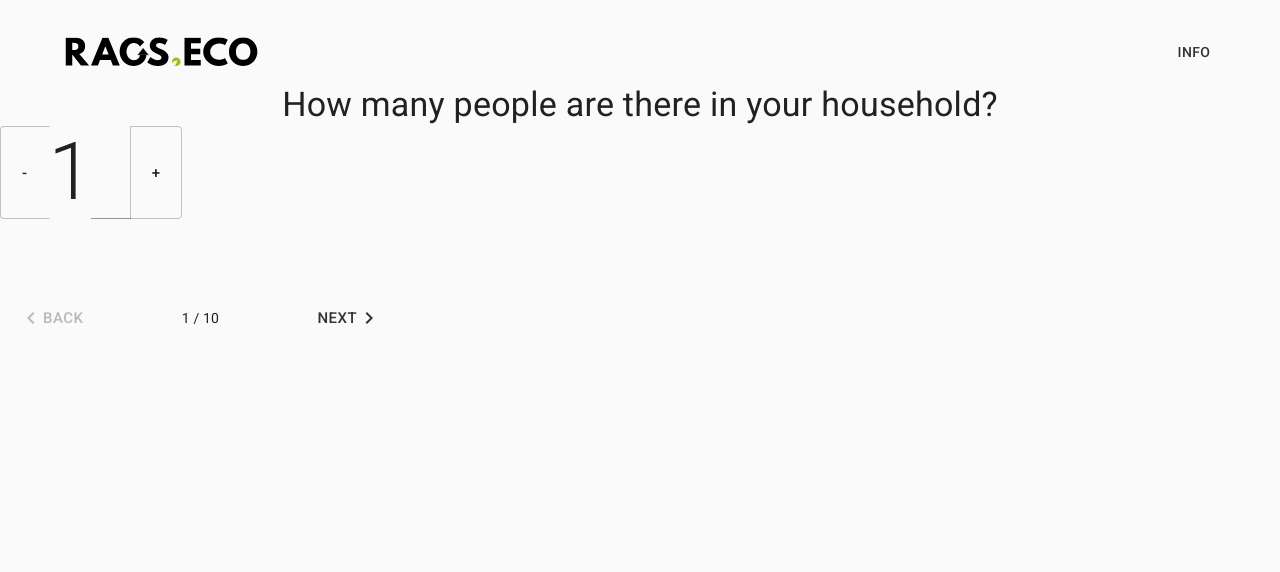
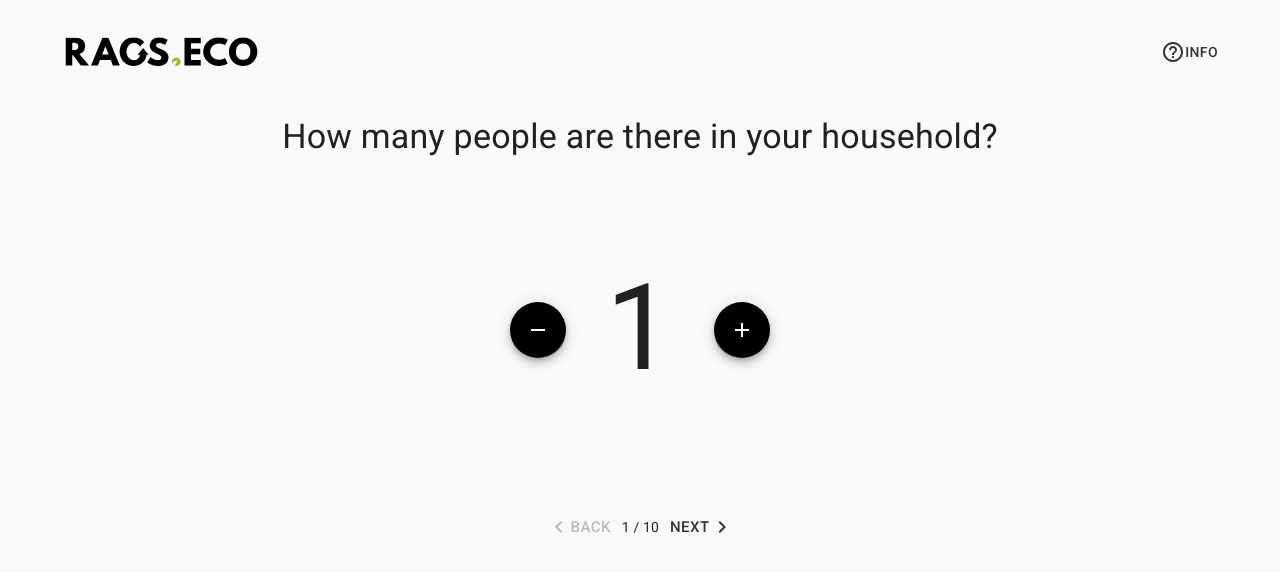
Before and after one commit to maiconburn/rags-calculator, a Next.js app: page / in a window 1280 px wide. Shown: the top 572 px of the page. Built offline with nearby package versions, Linux system fonts and the light colour scheme.

Commit message:
css index page

```diff
--- a/components/ButtonIncrementDecrement.js
+++ b/components/ButtonIncrementDecrement.js
@@ -1,32 +1,42 @@
 import React from "react";
-import Button from "@material-ui/core/Button";
-import ButtonGroup from "@material-ui/core/ButtonGroup";
+import Grid from "@material-ui/core/Grid";
 import Typography from "@material-ui/core/Typography";
-import Input from "@material-ui/core/Input";
+import Fab from "@material-ui/core/Fab";
+import AddIcon from "@material-ui/icons/Add";
+import RemoveIcon from "@material-ui/icons/Remove";
+import styles from "../styles/components/ButtonIncrementDecrement.module.scss";
 
-class ButtonIncrementDecrement extends React.Component {
-  state = { counter: 1 };
+export default function ButtonIncrementDecrement() {
+  const [counter, setCounter] = React.useState(1);
 
-  handleIncrement = () => {
-    this.setState((state) => ({ counter: state.counter + 1 }));
+  const handleIncrement = () => {
+    setCounter((counter) => counter + 1);
   };
 
-  handleDecrement = () => {
-    this.setState((state) => ({ counter: state.counter - 1 }));
+  const handleDecrement = () => {
+    setCounter((counter) => counter - 1);
   };
-  render() {
-    const displayCounter =
-      this.state.counter <= 0 ? (this.state.counter = 1) : this.state.counter;
-
-    return (
-      <ButtonGroup size="large" aria-label="large outlined button group">
-        <Button onClick={this.handleDecrement}>-</Button>
-        <Typography variant="h1">{displayCounter}</Typography>
-        <Input type="hidden" value={displayCounter} name="numberOfPeople" />
-        <Button onClick={this.handleIncrement}>+</Button>
-      </ButtonGroup>
-    );
-  }
+  return (
+    <Grid container>
+      <Fab
+        size="large"
+        color="secondary"
+        onClick={handleDecrement}
+        aria-label="add"
+        className={styles.ButtonIncrement}
+      >
+        <RemoveIcon />
+      </Fab>
+      <Typography className={styles.Counter}>{counter}</Typography>
+      <Fab
+        size="large"
+        color="secondary"
+        onClick={handleIncrement}
+        aria-label="add"
+        className={styles.ButtonDecrement}
+      >
+        <AddIcon />
+      </Fab>
+    </Grid>
+  );
 }
-
-export default ButtonIncrementDecrement;
--- a/components/NavBar.js
+++ b/components/NavBar.js
@@ -9,6 +9,7 @@ import Menu from "@material-ui/core/Menu";
 import MoreIcon from "@material-ui/icons/MoreVert";
 import ButtonActive from "../components/ButtonActive";
 import ButtonMobileActive from "../components/ButtonMobileActive";
+import HelpOutlineIcon from "@material-ui/icons/HelpOutline";
 import styles from "../styles/components/NavBar.module.scss";
 import { useRouter } from "next/router";
 
@@ -74,7 +75,7 @@ export default function NavBar() {
           color="inherit"
           href="/info"
         >
-          Info
+          <HelpOutlineIcon /> Info
         </ButtonMobileActive>
       </MenuItem>
     </Menu>
@@ -98,7 +99,7 @@ export default function NavBar() {
               color="inherit"
               href="/info"
             >
-              Info
+              <HelpOutlineIcon /> Info
             </ButtonActive>
           </div>
           <div className={classes.sectionMobile}>
--- a/pages/index.js
+++ b/pages/index.js
@@ -1,30 +1,35 @@
 import React from "react";
+import Grid from "@material-ui/core/Grid";
+import Box from "@material-ui/core/Box";
 import NumberOfPeople from "../components/questions/NumberOfPeople";
 import ButtonIncrementDecrement from "../components/ButtonIncrementDecrement";
 import NavBar from "../components/NavBar";
 import Stepper from "../components/Steeper";
-import { useForm, Controller } from "react-hook-form";
 
 export default function Index() {
-  const { control, handleSubmit } = useForm();
-  const onSubmit = (data) => console.log(data);
   return (
     <div>
       <NavBar />
+      <Grid container direction="column" justify="center" alignItems="center">
+        <Grid item xs={12}>
+          <Box my="2rem">
             <NumberOfPeople />
-      <form onSubmit={handleSubmit(onSubmit)}>
-        <Controller
-          name="numberOfPeople"
-          control={control}
-          render={({ field }) => <ButtonIncrementDecrement {...field} />}
-        />
-      </form>
+          </Box>
+        </Grid>
+        <Grid item xs={12}>
+          <Box my="3rem">
+            <ButtonIncrementDecrement />
+          </Box>
+        </Grid>
+        <Grid item xs={12}>
           <Stepper
             stepsNumber={10}
             actualStep={0}
             nextStep="electricity"
             previousStep="/"
           />
+        </Grid>
+      </Grid>
     </div>
   );
 }
--- /dev/null
+++ b/styles/components/ButtonIncrementDecrement.module.scss
@@ -0,0 +1,12 @@
+.Counter {
+  font-size: 120px !important;
+  margin: 0px 40px !important;
+}
+
+.ButtonDecrement {
+  margin-top: 4rem !important;
+}
+
+.ButtonIncrement {
+  margin-top: 4rem !important;
+}
--- a/styles/components/Steeper.module.scss
+++ b/styles/components/Steeper.module.scss
@@ -1,6 +1,6 @@
 .steeper {
   background: none !important;
-  margin-top: 70px;
+  margin-top: 2rem;
   max-width: 400px;
   flex-grow: 1;
   color: #333;
```
Lines whose indentation alone changed are shown as unchanged.
